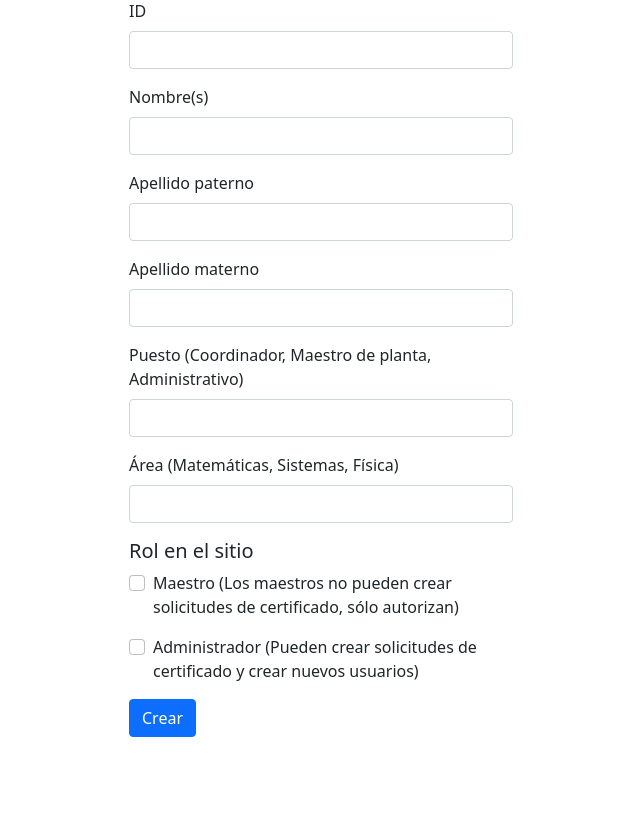
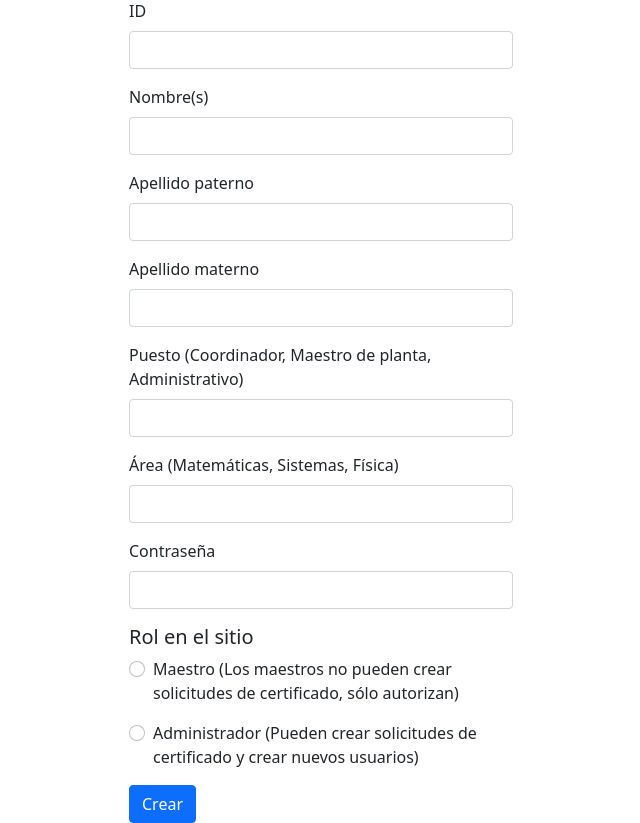
Before and after one commit to kamo28/Practicum, a PHP site: page /DesarrolloSoftware/maestros/alta_maestros.php in a window 1280 px wide. Shown: the part 286-1109 px from the top of the page, without its empty margins (319-959 px from the left). Before the commit the page ends 1023 px from the top, so only its background shows below. Run offline with PHP 8.4, Linux system fonts and the light colour scheme.

Commit message:
PHP inicial para alta de maestros

```diff
--- a/maestros/alta_maestros.php
+++ b/maestros/alta_maestros.php
@@ -1,104 +1,173 @@
-<!DOCTYPE html>
-<html lang="es">
+<?php
+  include "../header.php";
+ ?>
   <head>
-    <meta charset="UTF-8">
-    <meta http-equiv="X-UA-Compatible" content="IE=edge">
-    <meta name="viewport" content="width=device-width, initial-scale=1.0">
-    <link rel="stylesheet" href="https://use.fontawesome.com/releases/v5.7.0/css/all.css" integrity="sha384-lZN37f5QGtY3VHgisS14W3ExzMWZxybE1SJSEsQp9S+oqd12jhcu+A56Ebc1zFSJ" crossorigin="anonymous">
-    <link href="https://cdn.jsdelivr.net/npm/bootstrap@5.1.1/dist/css/bootstrap.min.css" rel="stylesheet">
-    <script src="https://cdn.jsdelivr.net/npm/bootstrap@5.1.1/dist/js/bootstrap.bundle.min.js"></script>
-    <link rel="stylesheet" type="text/css" href="../css/topMenu.css">
+    <title> Alta de Maestros </title>
   </head>
+  <?php
+      // define variables and set to empty values
+      $idMaestro = $nombreMaestro = $apellidoPaterno = $apellidoMaterno = $puestoMaestro = $rolMaestro = $areaMaestro = $contraseña = $verificar = "";
+      $idErr = $nombreErr = $contraseñaErr = $paternoErr = $maternoErr = $puestoErr = $rolErr = $areaErr = $verificarErr = "";
 
-  <body>
-    <!--Empieza barra de navegacion-->
-    <header>
-      <nav class="navbar navbar-expand-sm bg-dark navbar-dark sticky-top>"
-        <div class="container-fluid">
-            <ul class="navbar-nav ml-auto">
-              <li class="nav-item dropdown">
-                <a class="nav-link dropdown-toggle" href="#" id="navbarDarkDropdownMenuLink" role="button" data-bs-toggle="dropdown" aria-haspopup="true" aria-expanded="false">
-                <i class="fas fa-users"></i>
-                  Maestros
-                </a>
-                <div class="dropdown-menu dropdown-menu-dark" aria-labelledby="navbarDarkDropdownMenuLink">
-                  <a class="dropdown-item" href="#">Nuevo Maestro</a>
-                  <a class="dropdown-item" href="#">Modificar Maestro</a>
-                  <a class="dropdown-item" href="#">Borrar Maestro</a>
-                </div>
-            </li>
-            <li class="nav-item dropdown">
-              <a class="nav-link dropdown-toggle" href="#" id="navbarDarkDropdownMenuLink" role="button" data-bs-toggle="dropdown" aria-haspopup="true" aria-expanded="false">
-              <i class="fas fa-file"></i>
-                Certificados
-              </a>
-              <div class="dropdown-menu dropdown-menu-dark" aria-labelledby="navbarDarkDropdownMenuLink">
-                <a class="dropdown-item" href="#">Nueva Solicitud de Certficado</a>
-                <a class="dropdown-item" href="#">Modificar Solicitud de Certificado</a>
-                <a class="dropdown-item" href="#">Eliminar Solicitud de Certificado</a>
-              </div>
-            </li>
-            <li class="nav-item">
-              <form role="form" action="http://localhost:8888/DesarrolloSoftware/include/logout.inc.php" method="post">
-                <center><button type="submit" class="btn btn-info" name="logout-submit">Salir</button></center>
-              </form>
-            </li>
-          </ul>
-        </div>
-      </nav>
-      <br>
-    </header>
-    <!--Termina barra de navegacion-->
-    <!--termina header-->
+      if ($_SERVER["REQUEST_METHOD"] == "POST") {
+          if (empty($_POST["idMaestro"])) {
+              $idErr = "ID necesario";
+          } else {
+              $idMaestro= test_input($_POST["idMaestro"]);
+          }
+          if (empty($_POST["nombreMaestro"])) {
+              $nombreErr = "Nombre necesario";
+          } else {
+              $nombreMaestro= test_input($_POST["nombreMaestro"]);
+          }
+
+          if(empty($_POST["apellidoPaterno"])){
+              $paternoErr = "Apellido requerido";
+          }else{
+              $apellidoPaterno = test_input($_POST["apellidoPaterno"]);
+          }
+
+          if (empty($_POST["apellidoMaterno"])) {
+              $maternoErr = "Apellido necesario";
+          } else {
+              $apellidoMaterno = test_input($_POST["apellidoMaterno"]);
+          }
+
+          if (empty($_POST["puestoMaestro"])) {
+              $puestoErr = "Puesto necesario";
+          } else {
+              $puestoMaestro= test_input($_POST["puestoMaestro"]);
+          }
+
+          if(empty($_POST["areaMaestro"])){
+              $areaErr = "Area necesaria";
+          }else{
+              $areaMaestro = test_input($_POST["areaMaestro"]);
+          }
+
+          if (empty($_POST["contraseñaMaestro"])) {
+              $contraseñaErr = "Contraseña necesaria";
+          } else {
+              $contraseña = test_input($_POST["contraseñaMaestro"]);
+          }
+      }
+
+      function test_input($data) {
+          $data = trim($data);
+          $data = stripslashes($data);
+          $data = htmlspecialchars($data);
+          return $data;
+      }
+  ?>
     <div class="container" style="height:50px"></div>
     <div class="center-form", style="margin-left:auto; margin-right:auto; width:24em; background">
       <h2 style="text-align:center"> Crear Nuevo Maestro</h2>
       <h3 style="text-align:center">Llena los siguientes datos del maestro que se va a crear</h3>
-      <form>
+      <form method="post" enctype="multipart/form-data" action="<?php echo htmlspecialchars($_SERVER["PHP_SELF"]);?>">
         <!--ID-->
         <div class="mb-3">
-          <label for="idMaestros" class="form-label">ID</label>
-          <input type="text" class="form-control" id="nombresMaestros">
+          <label for="idMaestro" class="form-label">ID</label>
+          <input type="text" class="form-control" id="idMaestro" name="idMaestro">
         </div>
         <!--Nombre-->
         <div class="mb-3">
-          <label for="nombresMaestros" class="form-label">Nombre(s)</label>
-          <input type="text" class="form-control" id="nombresMaestros">
+          <label for="nombreMaestro" class="form-label">Nombre(s)</label>
+          <input type="text" class="form-control" id="nombreMaestro" name="nombreMaestro">
         </div>
         <!--Apellido paterno-->
         <div class="mb-3">
           <label for="apellidoPaterno" class="form-label">Apellido paterno</label>
-          <input type="text" class="form-control" id="apellidosMaestros">
+          <input type="text" class="form-control" id="apellidoPaterno" name="apellidoPaterno">
         </div>
         <!--Apellido materno-->
         <div class="mb-3">
-          <label for="apellidosMaestros" class="form-label">Apellido materno</label>
-          <input type="text" class="form-control" id="apellidosMaestros">
+          <label for="apellidoMaterno" class="form-label">Apellido materno</label>
+          <input type="text" class="form-control" id="apellidoMaterno" name="apellidoMaterno">
         </div>
         <!--Puesto-->
         <div class="mb-3">
-          <label for="puestoMaestros" class="form-label">Puesto (Coordinador, Maestro de planta, Administrativo)</label>
-          <input type="text" class="form-control" id="puestoMaestros">
+          <label for="puestoMaestro" class="form-label">Puesto (Coordinador, Maestro de planta, Administrativo)</label>
+          <input type="text" class="form-control" id="puestoMaestro" name="puestoMaestro">
         </div>
         <!--Área-->
         <div class="mb-3">
-          <label for="areaMaestros" class="form-label">Área (Matemáticas, Sistemas, Física)</label>
-          <input type="text" class="form-control" id="areaMaestros">
+          <label for="areaMaestro" class="form-label">Área (Matemáticas, Sistemas, Física)</label>
+          <input type="text" class="form-control" id="areaMaestro" name="areaMaestro">
+        </div>
+        <!--Contraseña-->
+        <div class="mb-3">
+          <label for="contraseñaMaestro" class="form-label">Contraseña</label>
+          <input type="text" class="form-control" id="contraseñaMaestro" name="contraseñaMaestro">
         </div>
         <!--Rol-->
         <h5>Rol en el sitio</h5>
         <div class="mb-3 form-check">
-          <input type="checkbox" class="form-check-input" id="rolMaestro">
-          <label class="form-check-label" for="exampleCheck1">Maestro (Los maestros no pueden crear solicitudes de certificado, sólo autorizan)</label>
+          <input type="radio" class="form-check-input" name="rolMaestro">
+          <label class="form-check-label" for="rolMaestro">Maestro (Los maestros no pueden crear solicitudes de certificado, sólo autorizan)</label>
         </div>
         <div class="mb-3 form-check">
-          <input type="checkbox" class="form-check-input" id="rolMaestro">
-          <label class="form-check-label" for="exampleCheck1">Administrador (Pueden crear solicitudes de certificado y crear nuevos usuarios)</label>
+          <input type="radio" class="form-check-input" name="rolMaestro">
+          <label class="form-check-label" for="rolMaestro">Administrador (Pueden crear solicitudes de certificado y crear nuevos usuarios)</label>
         </div>
         <!--Enviar información-->
         <button type="submit" class="btn btn-primary">Crear</button>
       </form>
     </div>
+    <?php
+        if(isset($_POST['submit'])
+        && !empty($_POST["idMaestro"]) && isset($_POST["nombreMaestro"]) && !empty($_POST["apellidoPaterno"]) && !empty($_POST["apellidoMaterno"]) && !empty($_POST["puestoMaestro"]) && !empty($_POST["areaMaestro"]) && !empty($_POST["contraseñaMaestro"])
+        ){
+
+            //////////////////////////////////////////////////////////////////////////////////
+            // Crear una conexión
+            include 'conexion.php';
+            $con = OpenCon();
+            // escape variables for security
+            /*$NombreUsuario = mysqli_real_escape_string($con, $_POST['nombre']);
+            $fecha = mysqli_real_escape_string($con, $_POST['fecha']);
+            $email = mysqli_real_escape_string($con, $_POST['email']);
+            $tarjeta = mysqli_real_escape_string($con, $_POST['tarjeta']);
+            $direccion = mysqli_real_escape_string($con, $_POST['direccion']);
+            $contraseña = mysqli_real_escape_string($con, $_POST['contraseña']);*/
+            //$query="Insert into AdminsMaestros (id, contraseña, nombres, apellido_paterno, apellido_materno, rol, puesto, area) VALUES ($idMaestro,$contraseña,$nombreMaestro,$apellidoPaterno,$apellidoMaterno,$rolMaestro,$puestoMaestro,$areaMaestro)";
+            //$result = pg_query($query) or die('Query failed: ' . pg_last_error());
+            $res = pg_insert($con, 'AdminsMaestros', $_POST, PG_DML_ESCAPE);
+            if ($res) {
+              echo "POST data is successfully logged\n";
+            } else {
+              echo "User must have sent wrong inputs\n";
+            }
+            //echo $row[0];
+
+            /*$stmt = mysqli_stmt_init($con);
+            if(!mysqli_stmt_prepare($stmt, $sql)){
+              echo "Failed to connect to MySQL: " . mysqli_connect_error();
+              exit();
+            }else{
+              mysqli_stmt_bind_param($stmt, "s", $email);
+              mysqli_stmt_execute($stmt);
+              mysqli_stmt_store_result($stmt);
+              $resultCheck = mysqli_stmt_num_rows($stmt);
+              if($resultCheck>0){
+              echo "<p style=\"color:red; margin-left:125px;\">*Email ya utilizado, pruebe con otro</p>";
+                exit();
+              }else{
+                  $sql = "INSERT INTO Usuario (Nombre_del_usuario, Correo_electronico, Contraseña, Fecha_de_Nacimiento, Numero_de_tarjeta_bancaria, Direccion_Postal) VALUES (?,?,?,?,?,?)";
+                  $stmt = mysqli_stmt_init($con);
+                  if(!mysqli_stmt_prepare($stmt, $sql)){
+                    echo "Failed to connect to MySQL: " . mysqli_connect_error();
+                    exit();
+                  }else{
+                    $hashedPwd = password_hash($contraseña, PASSWORD_DEFAULT);
+                    mysqli_stmt_bind_param($stmt, "ssssis", $NombreUsuario, $email, $hashedPwd, $fecha, $tarjeta, $direccion);
+                    mysqli_stmt_execute($stmt);
+                    echo "<script type='text/javascript'>window.top.location='http://localhost/PHPProjects/DAWproyecto-main/php/registroCorrecto.php';</script>"; exit;
+                    mysqli_close($con);
+              }
+            }
+          }*/
+        }
+    ?>
   </body>
 
 </html>
```
Also changed, not shown: conexion.php (+9 -8 lines), nuevoCertificado.php (+15 -1 lines).
